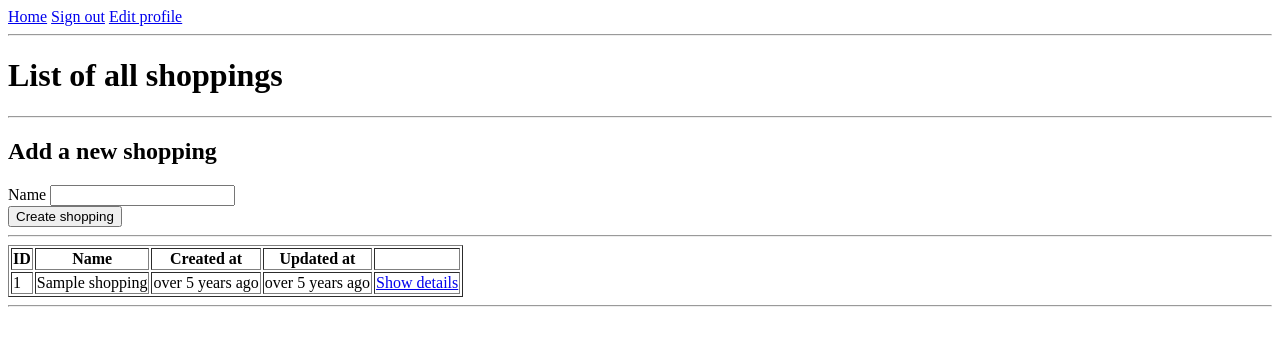
After one commit to raheeljafarani/grocery_list, a Rails app: page /shoppings in a window 1280 px wide. The commit adds this page. Shown: the top 346 px of the page. Run offline with Rails 7, Linux system fonts and the light colour scheme; a user stored in the database is signed in; tables that the repository leaves empty hold one stand-in row (values such as "Sample post"); some libraries are stand-ins or nearby versions.

Commit message:
working shopping page

```diff
--- a/app/controllers/lists_controller.rb
+++ b/app/controllers/lists_controller.rb
@@ -13,6 +13,12 @@ class ListsController < ApplicationController
     matching_lists = List.where({ :id => the_id })
 
     @the_list = matching_lists.at(0)
+
+    @matching_shopping = List.where({ :list_id => @the_list.id })
+
+    @active_shopping = @matching_shopping.where({ :expires_on => (Time.current...) }).order(:expires_on)
+
+    @expired_shopping = @matching_shopping.where.not({ :expires_on => (Time.current...) }).order({ :expires_on => :desc })
 
     render({ :template => "lists/show" })
   end
--- /dev/null
+++ b/app/controllers/shoppings_controller.rb
@@ -0,0 +1,55 @@
+class ShoppingsController < ApplicationController
+  def index
+    matching_shoppings = Shopping.all
+
+    @list_of_shoppings = matching_shoppings.order({ :created_at => :desc })
+
+    render({ :template => "shoppings/index" })
+  end
+
+  def show
+    the_id = params.fetch("path_id")
+
+    matching_shoppings = Shopping.where({ :id => the_id })
+
+    @the_shopping = matching_shoppings.at(0)
+
+    render({ :template => "shoppings/show" })
+  end
+
+  def create
+    the_shopping = Shopping.new
+    the_shopping.name = params.fetch("query_name")
+    the_shopping.body = params.fetch("query_body")
+
+    if the_shopping.valid?
+      the_shopping.save
+      redirect_to("/shoppings", { :notice => "Shopping created successfully." })
+    else
+      redirect_to("/shoppings", { :alert => the_shopping.errors.full_messages.to_sentence })
+    end
+  end
+
+  def update
+    the_id = params.fetch("path_id")
+    the_shopping = Shopping.where({ :id => the_id }).at(0)
+
+    the_shopping.name = params.fetch("query_name")
+
+    if the_shopping.valid?
+      the_shopping.save
+      redirect_to("/shoppings/#{the_shopping.id}", { :notice => "Shopping updated successfully."} )
+    else
+      redirect_to("/shoppings/#{the_shopping.id}", { :alert => the_shopping.errors.full_messages.to_sentence })
+    end
+  end
+
+  def destroy
+    the_id = params.fetch("path_id")
+    the_shopping = Shopping.where({ :id => the_id }).at(0)
+
+    the_shopping.destroy
+
+    redirect_to("/shoppings", { :notice => "Shopping deleted successfully."} )
+  end
+end
--- a/app/views/layouts/application.html.erb
+++ b/app/views/layouts/application.html.erb
@@ -27,6 +27,7 @@
 
       <% end %>
 
+    <hr>
     </nav>
     <%= yield %>
   </body>
--- /dev/null
+++ b/app/views/shoppings/index.html.erb
@@ -0,0 +1,86 @@
+<div>
+  <div>
+    <h1>
+      List of all shoppings
+    </h1>
+  </div>
+</div>
+
+<hr>
+
+<div>
+  <div>
+    <h2>
+      Add a new shopping
+    </h2>
+
+    <form action="/insert_shopping" method="post">
+      <div>
+        <label for="name_box">
+          Name
+        </label>
+
+        <input type="text" id="name_box" name="query_name">
+      </div>
+
+      <button>
+        Create shopping
+      </button>
+    </form>
+  </div>
+</div>
+
+<hr>
+<div>
+  <div>
+    <table border="1">
+      <tr>
+        <th>
+          ID
+        </th>
+
+        <th>
+          Name
+        </th>
+
+        <th>
+          Created at
+        </th>
+
+        <th>
+          Updated at
+        </th>
+
+        <th>
+        </th>
+      </tr>
+
+      <% @list_of_shoppings.each do |a_shopping| %>
+      <tr>
+        <td>
+          <%= a_shopping.id %>
+        </td>
+
+        <td>
+          <%= a_shopping.name %>
+        </td>
+
+        <td>
+          <%= time_ago_in_words(a_shopping.created_at) %> ago
+        </td>
+        <td>
+          <%= time_ago_in_words(a_shopping.updated_at) %> ago
+        </td>
+
+        <td>
+          <a href="/shoppings/<%= a_shopping.id %>">
+            Show details
+          </a>
+        </td>
+      </tr>
+      <% end %>
+    </table>
+  </div>
+</div>
+
+<hr>
--- a/config/routes.rb
+++ b/config/routes.rb
@@ -1,4 +1,23 @@
 Rails.application.routes.draw do
+  # Routes for the Shopping resource:
+
+  # CREATE
+  post("/insert_shopping", { :controller => "shoppings", :action => "create" })
+
+  # READ
+  get("/shoppings", { :controller => "shoppings", :action => "index" })
+
+  get("/shoppings/:path_id", { :controller => "shoppings", :action => "show" })
+
+  # UPDATE
+
+  post("/modify_shopping/:path_id", { :controller => "shoppings", :action => "update" })
+
+  # DELETE
+  get("/delete_shopping/:path_id", { :controller => "shoppings", :action => "destroy" })
+
+  #------------------------------
+
   # Routes for the Item resource:
 
   # CREATE
```
Also changed, not shown: app/models/shopping.rb (added, +11 -0 lines), app/views/devise/registrations/new.html.erb (deleted, +0 -25 lines), app/views/lists/index.html.erb (+11 -1 lines), app/views/lists/show.html.erb (+41 -54 lines), app/views/shoppings/show.html.erb (added, +71 -0 lines), db/migrate/20250525221416_create_shoppings.rb (added, +9 -0 lines), db/schema.rb, erd.png.
